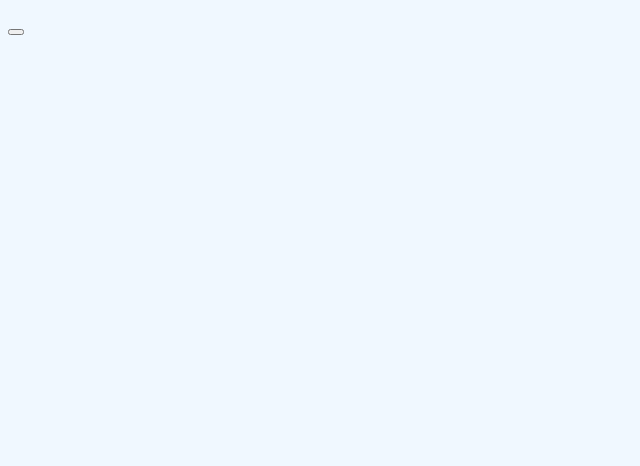
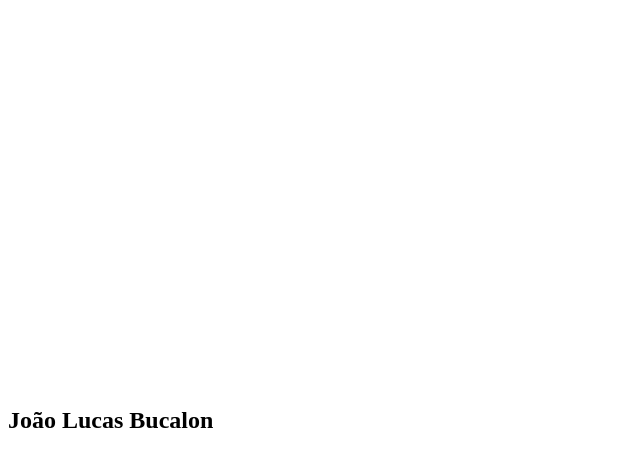
Before and after one commit to lucasbucalon/nexo, a plain HTML site: page components/layouts/Profile.html in a window 1280 px wide. Shown: the whole page, without its empty margins (0-640 px from the left). Drawn offline with Linux system fonts and the light colour scheme.

Commit message:
ajusta o layout do perfil, corrige a estrutura do HTML e remove estilos desnecessários

```diff
--- a/components/layouts/Profile.html
+++ b/components/layouts/Profile.html
@@ -1,40 +1,38 @@
 <style>
   .profile {
-    position: relative;
-    width: 100%;
-    height: 100%;
-    background-color: aliceblue;
+    display: flex;
+    flex-direction: column;
   }
 
   .image {
+    position: relative;
     display: flex;
     justify-content: center;
-    background-color: aliceblue;
+    padding: 0 0 30% 0;
+    /* background-color: aliceblue; */
   }
 
   .photo,
   .art {
     position: absolute;
   }
+
+  .art {
+    margin: -50px 0 0 80px;
+  }
 </style>
 
-<html class="profile">
+<html>
+  <section class="profile">
     <! -- Foto do usuário -- >
     <div class="image">
+      <img class="art" data-image="arte" />
       <img class="photo" data-image="foto" />
-    <img class="art" data-image="arte" />
     </div>
     <! -- Foto do usuário -- >
 
     <! -- Nome do usuário -- >
-  <h1 class="name"></h1>
+    <h1 class="name">João Lucas Bucalon</h1>
     <! -- Nome do usuário -- >
-
-  <! -- Botão de modo escuro -- >
-  <button class="dark_mode"></button>
-  <! -- Botão de modo escuro -- >
-
-  <! -- Menu de navegação -- >
-  <nav class="menu"></nav>
-  <! -- Menu de navegação -- >
+  </section>
 </html>
--- a/css/style.css
+++ b/css/style.css
@@ -31,7 +31,7 @@ body {
   padding: 5%;
   overflow-x: hidden;
   overflow-y: scroll;
-  position: relative;
+  /* position: relative; */
   color: var(--font-color);
   background: linear-gradient(
     to right top,
```
Also changed, not shown: index.html (+1 -4 lines), pages/home.html (+3 -4 lines). Lines whose indentation alone changed are shown as unchanged.
